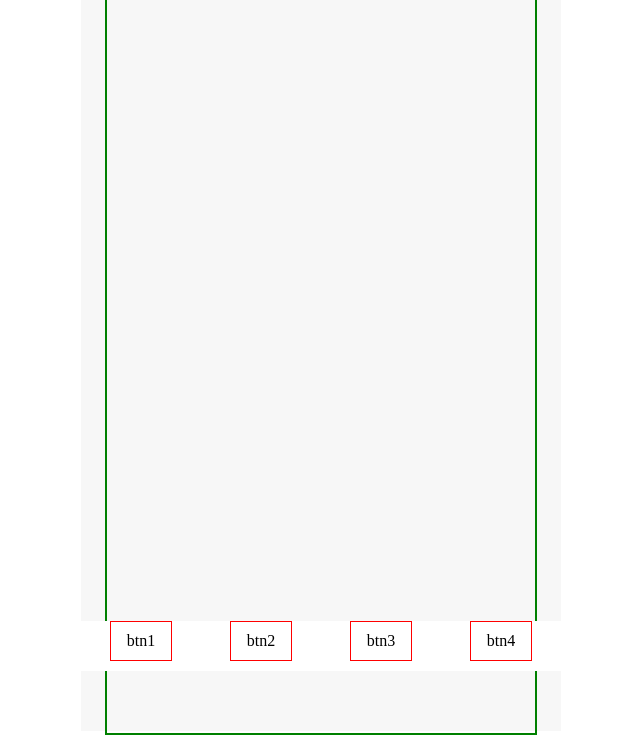
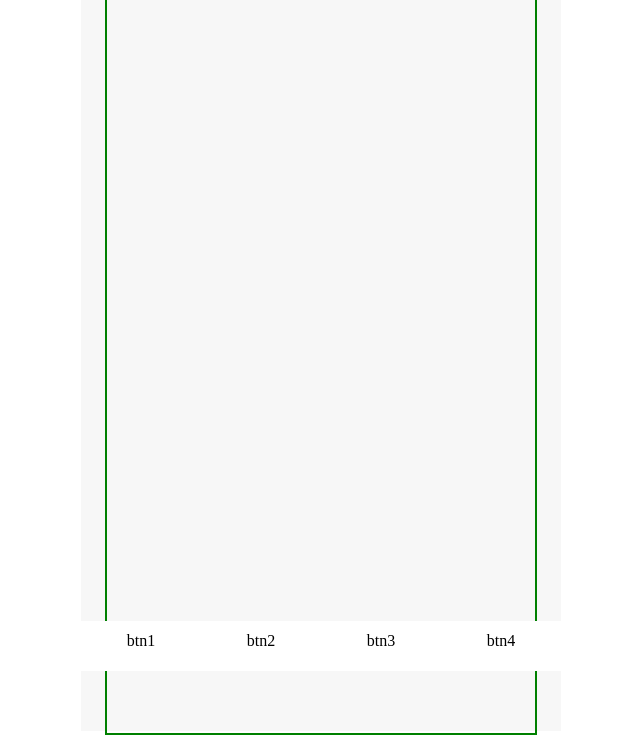
Before and after one commit to millimceo/branwayApp, a plain HTML site: page index.html in a window 1280 px wide. Shown: the part 129-864 px from the top of the page, without its empty margins (319-959 px from the left). Drawn offline with Linux system fonts and the light colour scheme.

Commit message:
touch-setting

```diff
--- a/style.css
+++ b/style.css
@@ -71,10 +71,10 @@ nav .nav--container .nav--wrapper > li{
 nav .nav--container .nav--wrapper > li > a{
     display:flex;
     padding: 0px 16px;
-    border: 1px solid red;
     text-decoration: none;
     color: #000;
     align-items: center;
+    -webkit-tap-highlight-color: rgba(228, 228, 228, 0.85);
 }
 
 body main div.content--area {
```
